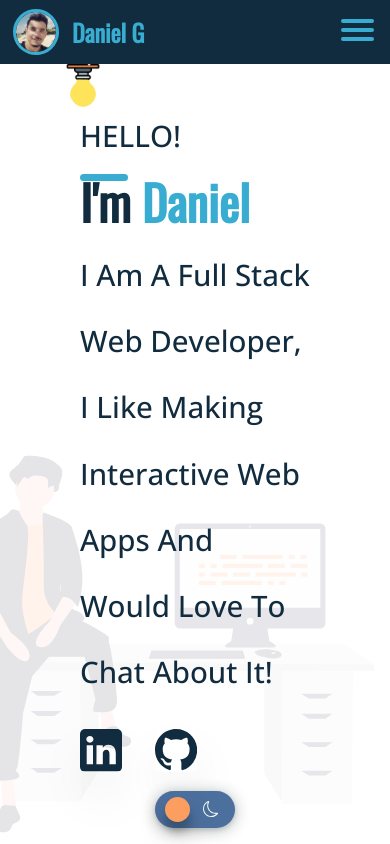
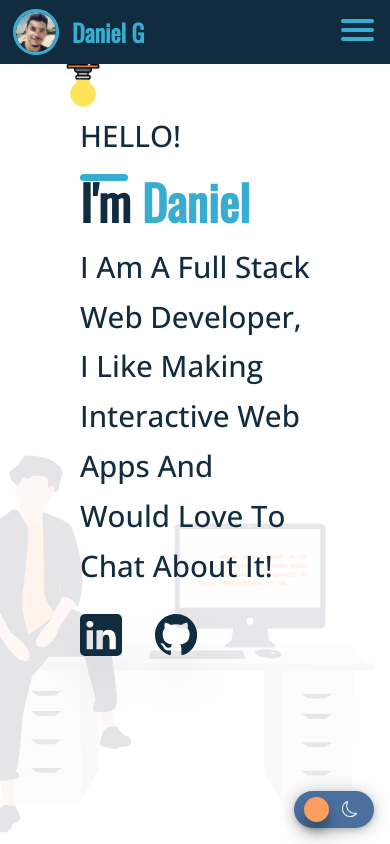
Before and after one commit to Daniel00190/Portfolio-New, a plain HTML site: page html/home.html in a window 390 px wide. Shown: the top 844 px of the page. Drawn offline with nearby package versions, Linux system fonts and the light colour scheme.

Commit message:
home section font sizes

```diff
--- a/css/main.css
+++ b/css/main.css
@@ -9,21 +9,18 @@
 }
 html {
    scroll-behavior: smooth;
+   overflow-X: hidden;
  }
 
-body{
-   overflow-X: hidden;
-}
 
 a{
    text-decoration: none;
 }
 
-.home{
+/* .home{
    height: 100vh;
    max-width: 100vw;
-   /* background-color: #283f46a8; */
-}
+} */
 
 header {
    max-width: 100%;
@@ -102,7 +99,7 @@ nav {
    background-color: var(--clr-neutral);
    position: absolute;
    width: 100%;
-   height: 92%;
+   height: 95vh;
    padding: 5rem;
    font-size: 1.3rem;
    right: 0rem;
@@ -194,8 +191,8 @@ nav a:hover {
 
 
 section {
-   min-width: 100%;
-   min-height: 100%;
+   max-width: 100vw;
+   min-height: 95vh;
    margin: auto;
    display: flex;
    align-items: center;
@@ -263,7 +260,7 @@ section {
 .home-text p {
    margin: 1rem 0 0 0;
    font-size: max(4vh, 1.5rem);
-   line-height: calc(1.5rem + 5vh);
+   line-height: calc(1rem + 4vh);
    animation: home-text .8s ease-in;
    font-weight: 500;
    text-transform: capitalize;
--- a/css/mediaqueries.css
+++ b/css/mediaqueries.css
@@ -34,6 +34,9 @@
     .home-section p, .greeting {
         font-size: 3.5vh !important;
 
+    }
+    .switch{
+        right: 1rem;
     }
 
 }
--- a/html/home.html
+++ b/html/home.html
@@ -8,7 +8,7 @@
       <link rel="stylesheet" href="../css/main.css" />
    </head>
    <body>
-      <div class="home">
+      <!-- <div class="home"> -->
          <header id="home-section">
             <div class="nav-container">
                <div class="logo">
@@ -95,7 +95,7 @@
                </div>
             </div>
          </section>
-      </div>
+      <!-- </div> -->
       <div class="skills-page" id="section-one">
          <!-- <div class="corner-img">
             <img src="../images/corner.jpg" />
--- a/js/main.js
+++ b/js/main.js
@@ -57,7 +57,7 @@ moon.addEventListener("click", function(){
       icon.style.color = "#EBE9E9"
    })
 
-   home.style.backgroundColor = colorsDarkMode[0]
+   homeSection.style.backgroundColor = colorsDarkMode[0]
    homeSection.style.color = "#EBE9E9"
    skillsCards.forEach(card =>{
       card.style.backgroundColor = colorsDarkMode[1]
@@ -96,7 +96,7 @@ sun.addEventListener("click", function(){
 
 
    logo.style.color = "#38add1"
-   home.style.backgroundColor = "white"
+   homeSection.style.backgroundColor = "white"
    homeSection.style.color = "#122C3F"
    socialMedia.forEach(icon => {
       icon.style.color = "#122C3F"
```
